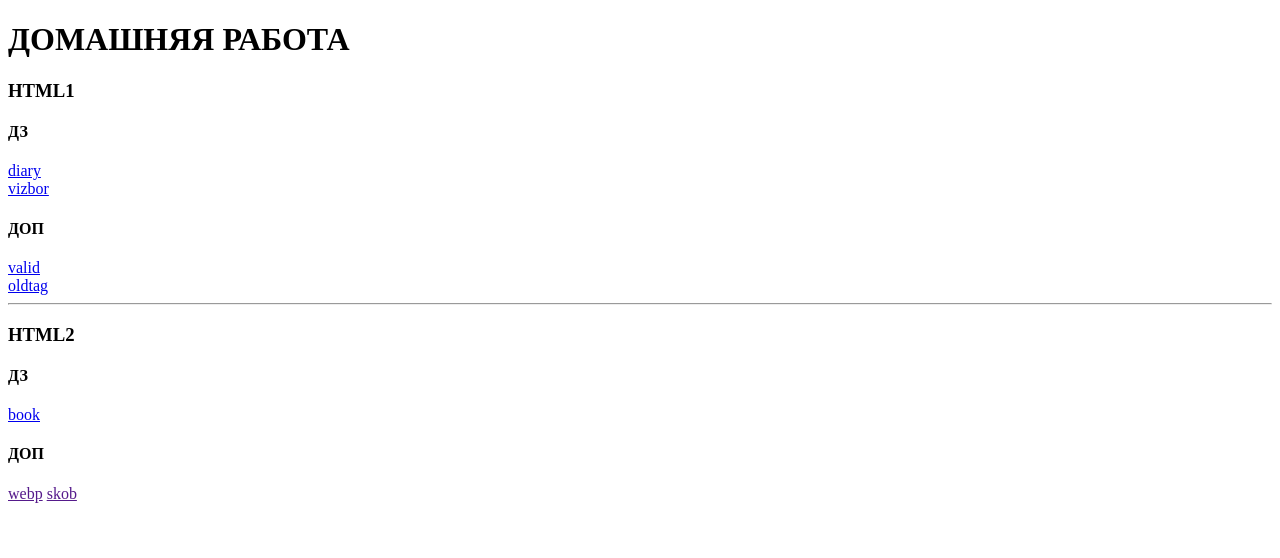
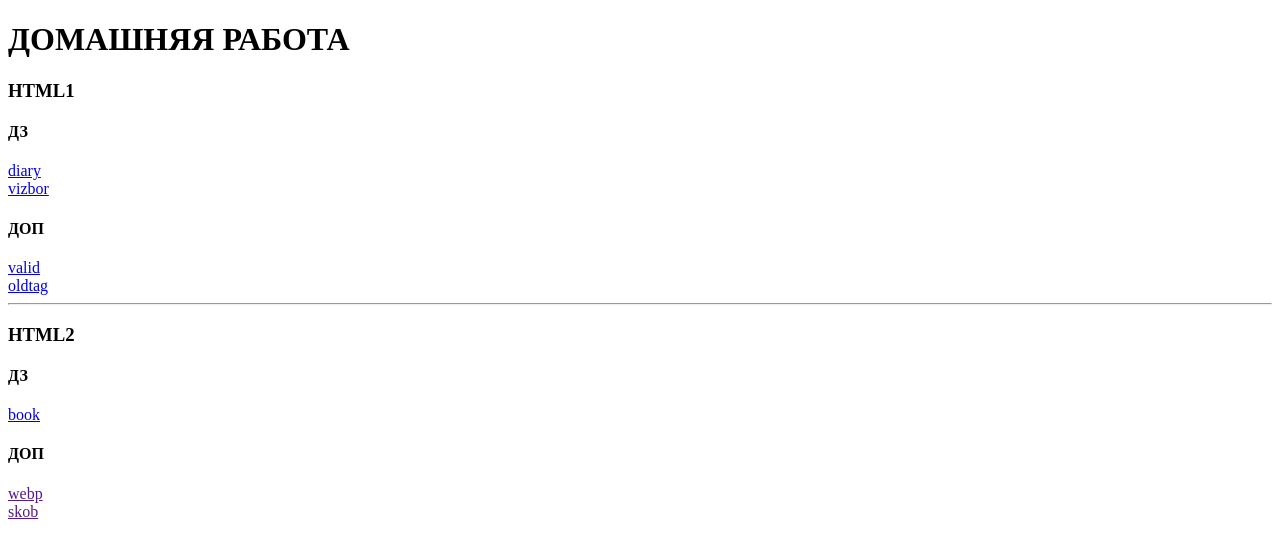
Before and after one commit to SandroSP24/StudioSP, a plain HTML site: page index.html in a window 1280 px wide. Drawn offline with Linux system fonts and the light colour scheme.

Commit message:
domrabnov2

```diff
--- a/index.html
+++ b/index.html
@@ -24,7 +24,7 @@
                 <h4>ДЗ</h4>
                 <a href="domashka/DZ1/book.html" target="_blank">book</a>
                 <h4>ДОП</h4>
-                <a href="">webp</a>
+                <a href="">webp</a> <br>
                 <a href="">skob</a>
             </div>
         </div>
```
